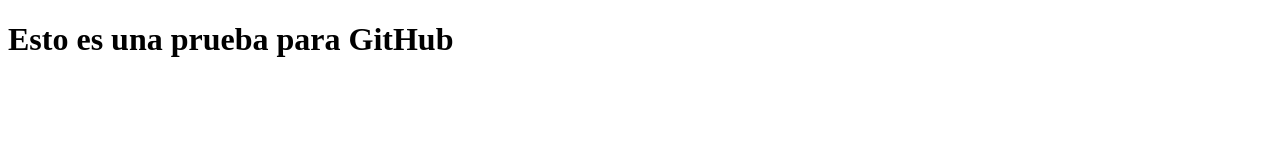
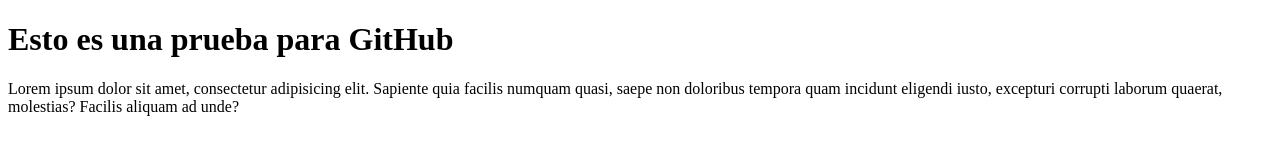
Before and after one commit to Figriso/test_github, a plain HTML site: page index.html in a window 1280 px wide. Drawn offline with Linux system fonts and the light colour scheme.

Commit message:
Añadido parrafo

```diff
--- a/index.html
+++ b/index.html
@@ -6,5 +6,8 @@
   </head>
   <body>
     <h1>Esto es una prueba para GitHub</h1>
+    <p>
+      Lorem ipsum dolor sit amet, consectetur adipisicing elit. Sapiente quia facilis numquam quasi, saepe non doloribus tempora quam incidunt eligendi iusto, excepturi corrupti laborum quaerat, molestias? Facilis aliquam ad unde?
+    </p>
   </body>
 </html>
```
